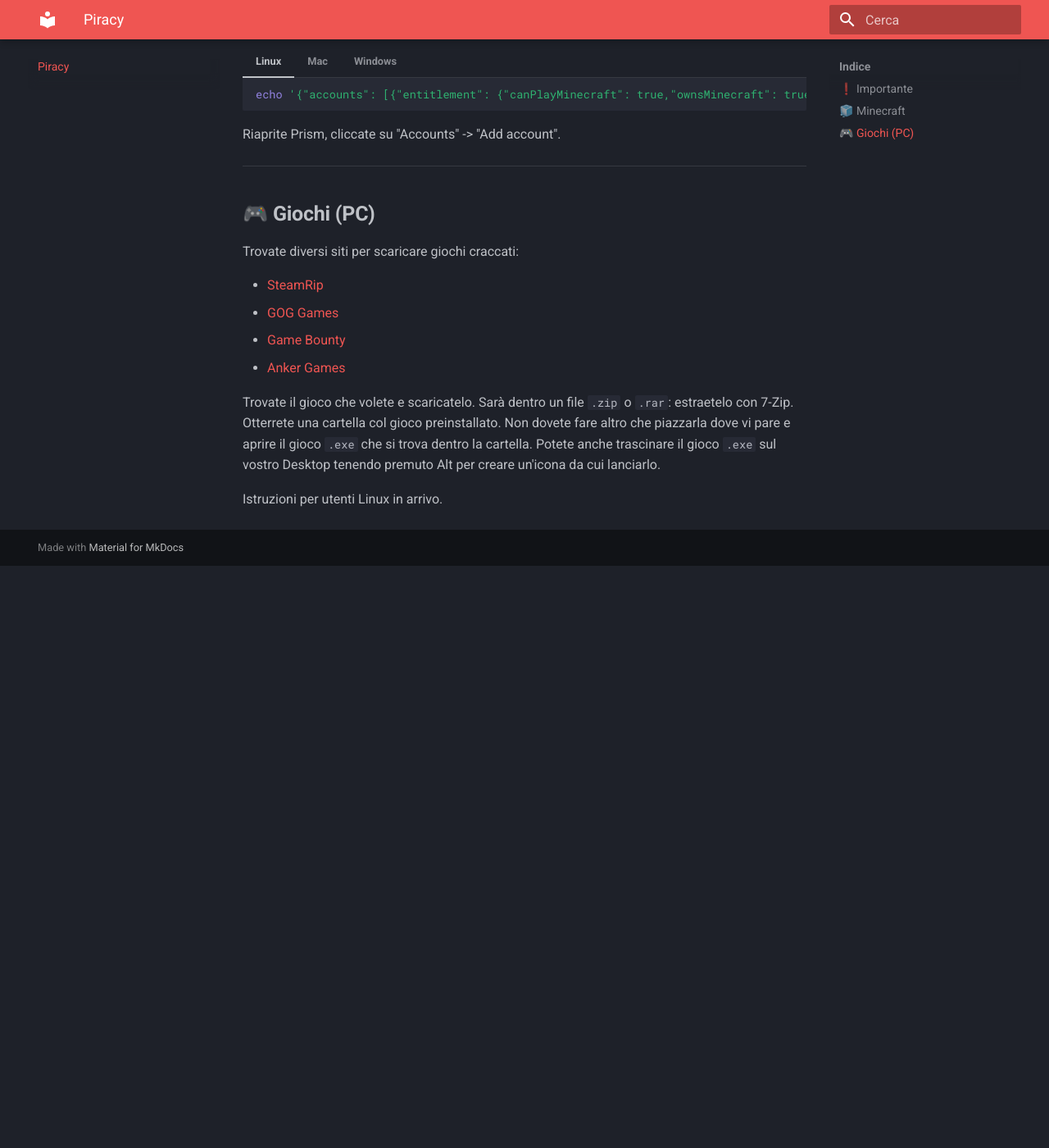
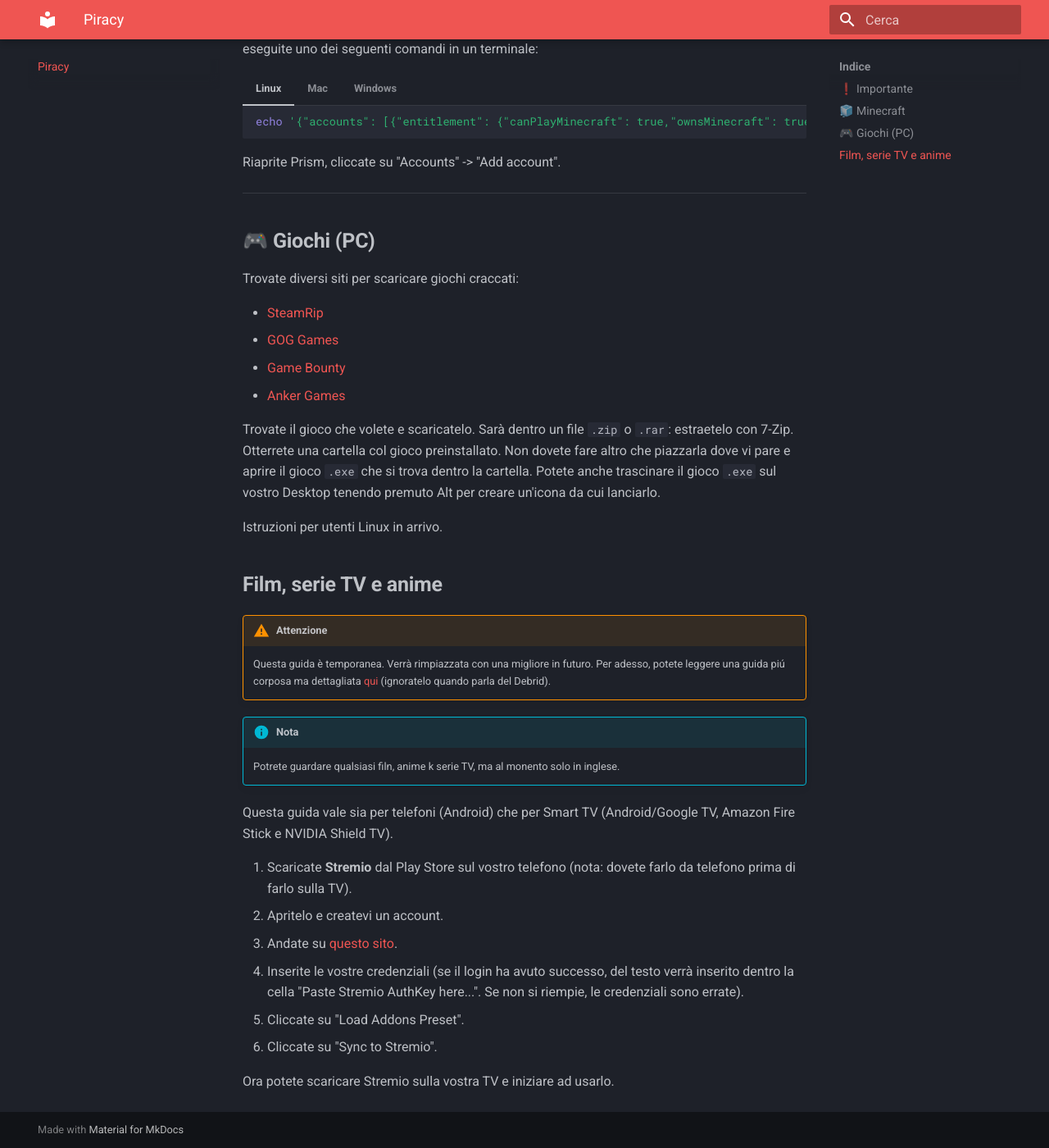
Before and after one commit to theguild-main/theguild-main.github.io, an MkDocs documentation site: the page built from docs/piracy.md, in a window 1280 px wide and 1400 px high, scrolled down 727 px. Shown: the whole window at 82% size. Built offline with MkDocs 1.6.1 and Material for MkDocs 9.7.7, drawn with Linux system fonts in a browser that asks for light colours; plug-ins that fetch from the network failed and are left out; before the commit the page ends 1417 px from its top, so only the background shows below that; some of the changed text lies outside the part shown.

Commit message:
Added basic Stremio tutorial

```diff
--- a/docs/piracy.md
+++ b/docs/piracy.md
@@ -57,3 +57,22 @@ Non dovete fare altro che piazzarla dove vi pare e aprire il gioco `.exe` che si
 Potete anche trascinare il gioco `.exe` sul vostro Desktop tenendo premuto Alt per creare un'icona da cui lanciarlo.
 
 Istruzioni per utenti Linux in arrivo.
+
+## **Film, serie TV e anime**
+
+!!! warning "Attenzione"
+	Questa guida è temporanea. Verrà rimpiazzata con una migliore in futuro.
+	Per adesso, potete leggere una guida piú corposa ma dettagliata [qui](https://guides.viren070.me/stremio) (ignoratelo quando parla del Debrid).
+!!! info "Nota"
+	Potrete guardare qualsiasi filn, anime k serie TV, ma al monento solo in inglese.
+
+Questa guida vale sia per telefoni (Android) che per Smart TV (Android/Google TV, Amazon Fire Stick e NVIDIA Shield TV).
+
+1. Scaricate **Stremio** dal Play Store sul vostro telefono (nota: dovete farlo da telefono prima di farlo sulla TV).
+2. Apritelo e createvi un account.
+3. Andate su [questo sito](https://stremio-account-bootstrapper.vercel.app/).
+4. Inserite le vostre credenziali (se il login ha avuto successo, del testo verrà inserito dentro la cella "Paste Stremio AuthKey here...". Se non si riempie, le credenziali sono errate).
+5. Cliccate su "Load Addons Preset".
+6. Cliccate su "Sync to Stremio".
+
+Ora potete scaricare Stremio sulla vostra TV e iniziare ad usarlo.
```
